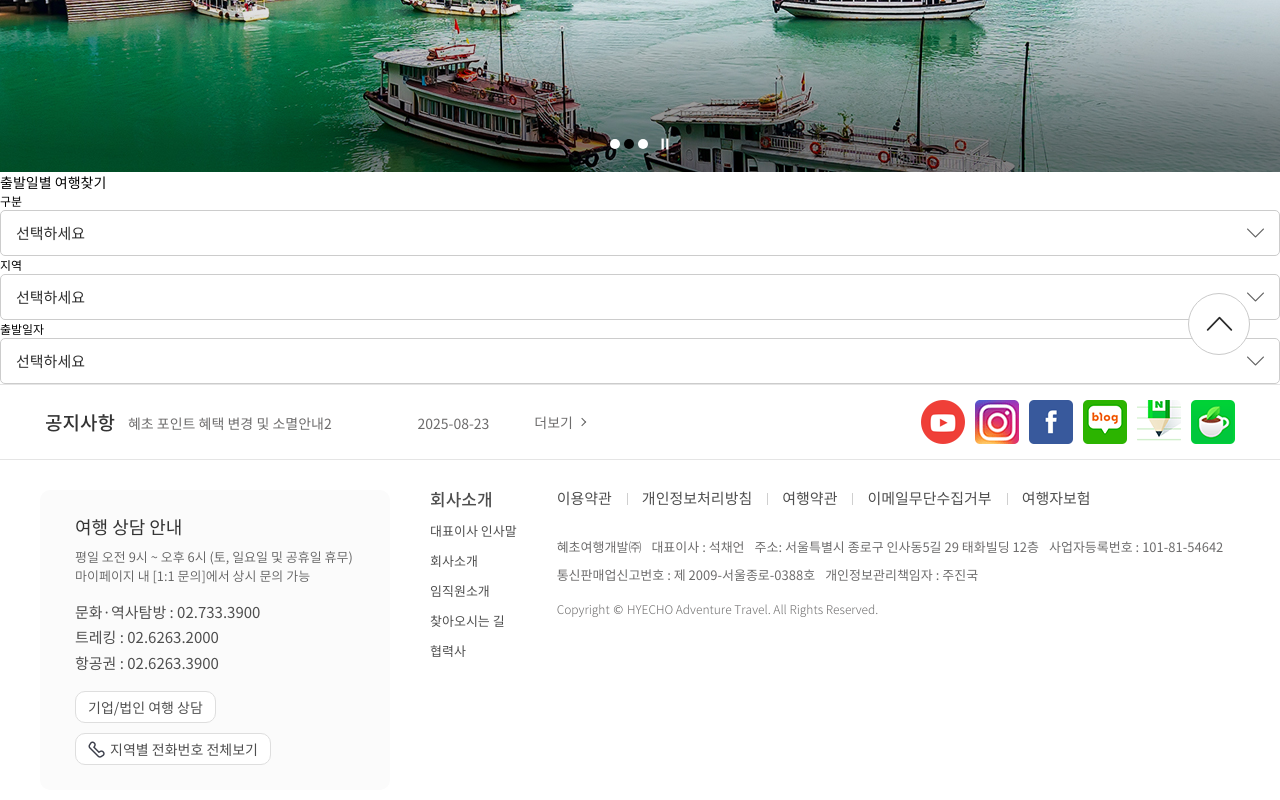
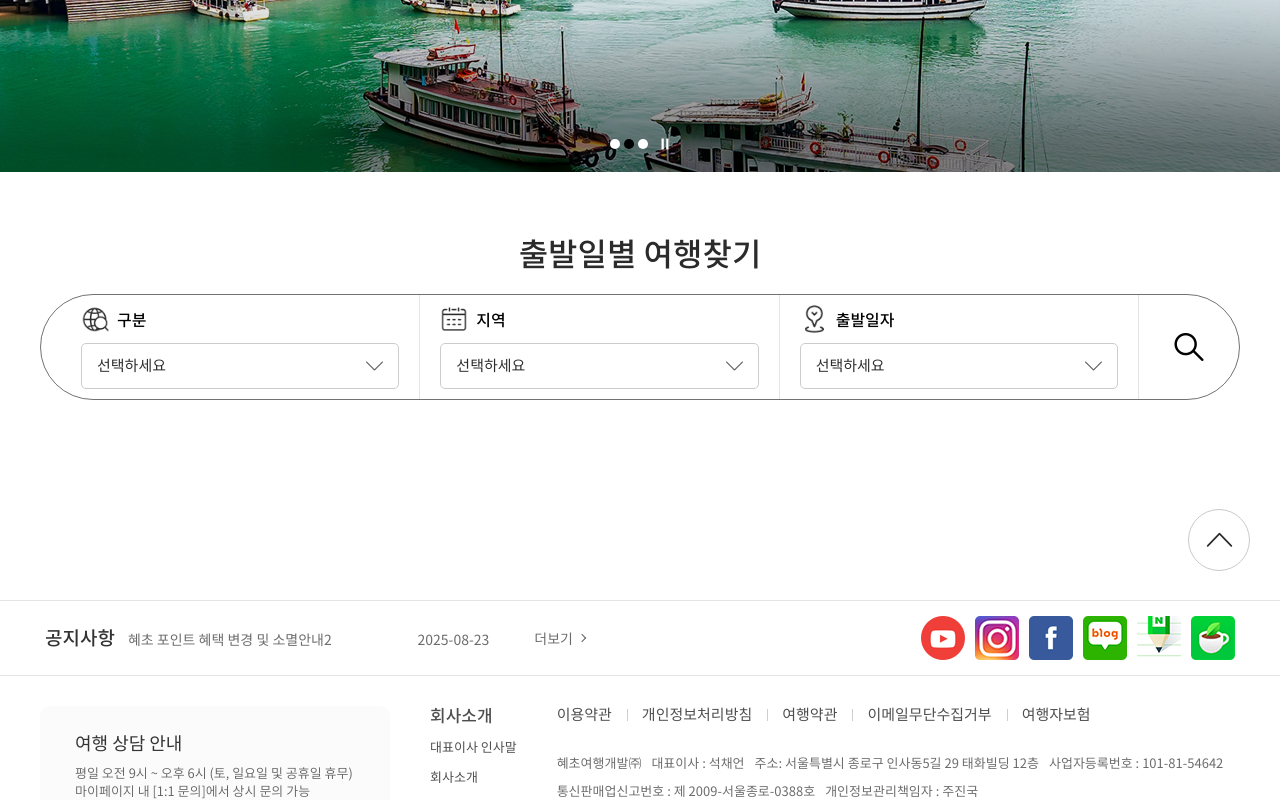
Before and after one commit to kik87827/travel_hyecho, a website: page src/main.html in a window 1280 px wide. Shown: the part 615-1415 px from the top of the page. Drawn offline with nearby package versions, Linux system fonts and the light colour scheme; files that its build step writes are made by us from their sources; files whose address does not match are found by name.

Commit message:
메인 검색 완료료

```diff
--- a/src/assets/css/_component.scss
+++ b/src/assets/css/_component.scss
@@ -212,7 +212,7 @@ input.props_form{
 
 select.form_select{
     border:1px solid #ccc; border-radius:5px; width:100%; font-size:15px;height:46px;color:#2d2d2d;padding: 0 45px 0 15px;box-sizing:border-box;font-family: 'Noto Sans KR';cursor: pointer;
-    background: #fff url("../images/ico_select_44.png") no-repeat 100% 100%/auto 44px;line-height: 1;-webkit-appearance:none;-moz-appearance:none;appearance:none;
+    background: #fff url("../images/ico_select_44.png") no-repeat 100% 50%/auto 44px;line-height: 1;-webkit-appearance:none;-moz-appearance:none;appearance:none;
     &::-ms-value {background: none; color:#2d2d2d;}
     &::-ms-expand {display: none;}
     &::-ms-value {
--- a/src/assets/css/_main.scss
+++ b/src/assets/css/_main.scss
@@ -42,23 +42,54 @@
     &.auto{background-position:0 100%; display:none;}
 }
 
-.mc_container{}
+.mc_container{max-width:1200px; margin:0 auto; padding:60px 30px 200px;}
 .search_baquette_wrap{}
-.search_baquette_title{}
+.search_baquette_title{text-align: center; @include font(32px,500,1.3,#2b2b2b); margin-bottom:20px;}
 .search_baquette_container{
-    .form_cols{}
-    .btn_cols{}
+    border:1px solid #727272; border-radius: 1000px; display:flex; box-sizing: border-box; min-height:100px;
+    .form_cols{border-left:1px solid #e4e4e4;  display:flex; align-items: center; flex:1;
+        &:first-of-type{border-left:0;}
+    }
+    .btn_cols{flex:0 0 100px; border-left:1px solid #e4e4e4; display:flex; justify-content: center; align-items: center;}
 }
-.baquette_form_item{}
+.baquette_form_item{display:flex; gap:15px; width:100%; box-sizing: border-box; padding:0 30px 0 20px;}
 .baquette_label_cols{
-
+    display:flex; align-items: center; gap:8px;
+    .ico{
+        width:34px;height:34px;flex:0 0 34px; @include bgicon;
+        &.shape_map{background-image:url("../images/ico_search_label_01.png");}
+        &.shape_earth{background-image:url("../images/ico_search_label_02.png");}
+        &.shape_calendar{background-image:url("../images/ico_search_label_03.png");}
+    }
+    .text_node{@include font(18px,500,1,#000);}
 }
 .baquette_value_cols{
+    flex:1;
     select.form_select{}
 }
-.btn_baquette_submit{}
+.btn_baquette_submit{
+    width:30px;height:30px; @include bgicon; background-image:url("../images/ico_search_submit_30.png"); display:inline-block;
+    .text_node{display:none;}
+}
 
-@media (max-width:1023px){
+@media (max-width:$tablet){
+    .search_baquette_container{
+        .form_cols{
+            &:first-of-type{padding-left:20px;}
+        }
+    }
+    .baquette_form_item{
+        flex-direction: column; padding:10px 20px;
+        gap:10px;
+    }
+    .baquette_label_cols,
+    .baquette_value_cols{flex:0;}
+    .baquette_label_cols{
+         .ico{width:28px;height:28px;flex-basis: 28px;}
+         .text_node{font-size:16px;}
+    }
+}
+@media (max-width:$mobile_large){
    .btn_mv_control{
        width:30px; height:30px;
         &:after{width:12px;height:12px;top:8px;left:12px;}
@@ -73,4 +104,18 @@
     .mv_copy_03{font-size:14px;margin-top:15px;}
 
     .swiper_paging_zone{bottom:10px;}
+
+    .search_baquette_container{display:block;border-radius: 10px;
+        .form_cols{
+            border:0;
+            &:first-of-type{padding:0;}
+        }
+        .btn_cols{padding:10px 20px 20px 20px; border:0;}
+    }
+    .btn_baquette_submit{background:#006de1; width:100%; height:auto; padding:15px; display:block; text-align: center; border-radius:5px;
+        .text_node{@include font(16px,500,1,#fff); display:block;}
+    }
+    .search_baquette_title{font-size:20px;}
+
+    .mc_container{padding:30px 20px 80px;}
 }
--- a/src/main.html
+++ b/src/main.html
@@ -107,7 +107,7 @@
               </div>
             </div>
             <div class="btn_cols">
-              <a href="javascript:;" class="btn_baquette_submit"></a>
+              <a href="javascript:;" class="btn_baquette_submit"><span class="text_node">검색</span></a>
             </div>
           </div>
         </div>
```
Also changed, not shown: dist/assets/css/style.css, dist/main.html.
